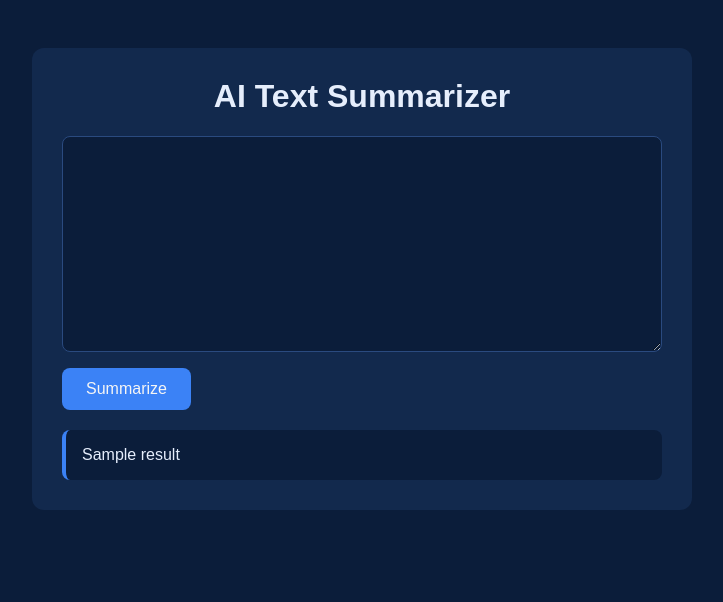
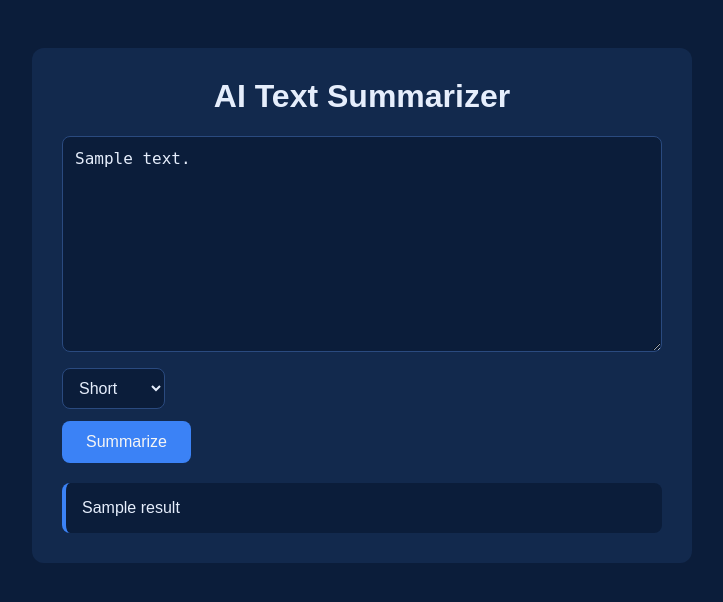
Before and after one commit to elcollados/practice-009-Summarizer, a Flask app: template templates/index.html in a window 1280 px wide. Shown: the top 602 px of the page, without its empty margins (278-1001 px from the left). Run offline with Flask 3, Linux system fonts and the light colour scheme; the template is opened without the code that fills it: most values are stand-ins (such as "Sample title", 1, 10 or a date in 2020).

Commit message:
add empty check, lading msg, length dropdown and design select

```diff
--- a/app.py
+++ b/app.py
@@ -5,11 +5,11 @@ app = Flask(__name__)
 client = genai.Client()
 
 
-def summarize(text):
+def summarize(text, length):
     try:
         response = client.models.generate_content(
            model="gemini-3.5-flash-lite",
-           contents="Summarize this in 3 sentences:\n\n" + text,
+           contents="Summarize this in " + length + ":\n\n" + text,
         )
         if response.text is None:
             return "No summary came back. Try again."
@@ -21,10 +21,16 @@ def summarize(text):
 @app.route("/", methods=["GET", "POST"])
 def home():
     result = ""
+    user_text = ""
+    length = "3 sentence"
     if request.method == "POST":
-        user_text = request.form["user_text"]
-        result = summarize(user_text)
-    return render_template("index.html", result=result)
+        user_text = request.form["user_text"].strip()
+        length = request.form.get("length", "3 sentence")
+        if user_text == "":
+            result = "Please paste some text."
+        else:
+            result = summarize(user_text, length)
+    return render_template("index.html", result=result, user_text=user_text, length=length)
 
 
 if __name__ == "__main__":
--- a/templates/index.html
+++ b/templates/index.html
@@ -59,19 +59,52 @@
             padding: 16px;
             margin-top: 20px;
         }
+
+        select {
+            background-color: #0b1d3a;
+            color: #e6eefc;
+            border: 1px solid #2a4a7f;
+            border-radius: 8px;
+            padding: 10px 12px;
+            font-size: 16px;
+            margin-top: 12px;
+            cursor: pointer;
+        }
+
+        select:focus {
+            outline: none;
+            border-color: #3b82f6;
+        }
     </style>
 </head>
 <body>
     <div class="card">
         <h1>AI Text Summarizer</h1>
-        <form method="POST">
-            <textarea name="user_text" rows="10" cols="60"></textarea>
+        <form method="POST" id="summary-form">
+            <textarea name="user_text" rows="10" cols="60">{{ user_text }}</textarea>
             <br>
-            <button type="submit">Summarize</button>
+            <select name="length">
+                <option value="1 sentence" {% if length == "1 sentence" %}selected{% endif %}>Short</option>
+                <option value="3 sentence" {% if length == "3 sentence" %}selected{% endif %}>Medium</option>
+                <option value="6 sentence" {% if length == "6 sentence" %}selected{% endif %}>Long</option>
+            </select>
+            <br>
+            <button type="submit" id="summarize-button">Summarize</button>
         </form>
         {% if result %}
         <div class="result">{{ result }}</div>
         {% endif %}
     </div>
+
+
+<script>
+        const form = document.getElementById("summary-form");
+        const button = document.getElementById("summarize-button");
+
+        form.addEventListener("submit", function() {
+            button.textContent = "summarizing...";
+            button.disabled = true;
+        });
+</script>
 </body>
 </html>
```
